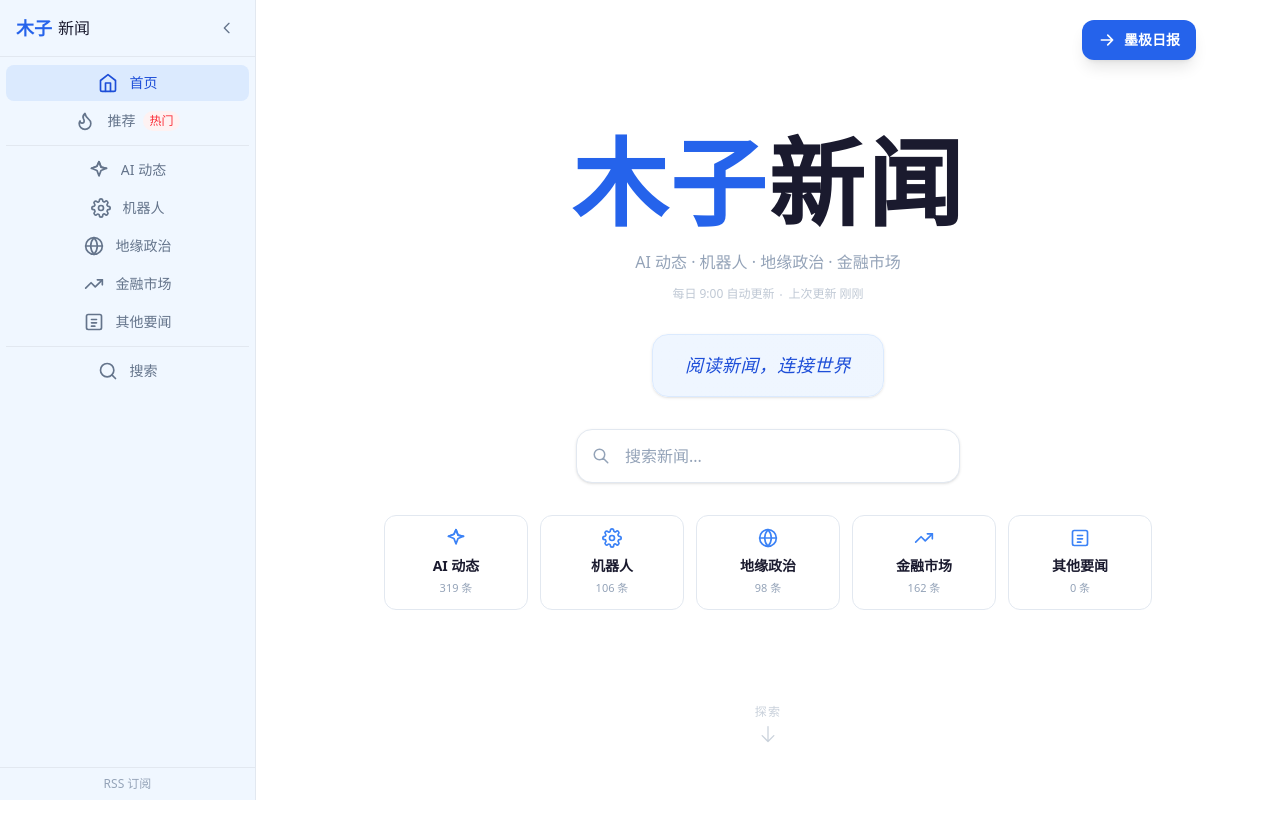
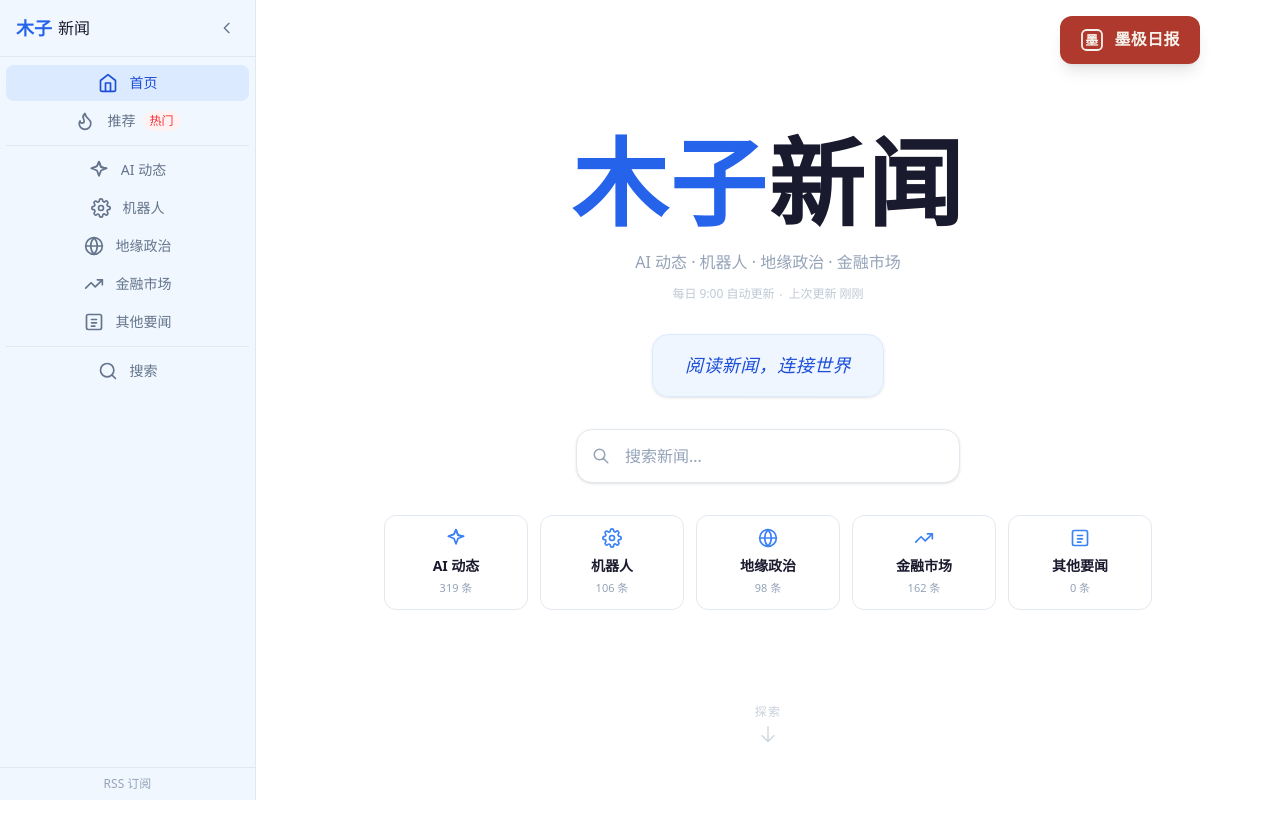
Before and after one commit to qqqzhH/li-news, a Next.js app: page / in a window 1280 px wide. Built offline with nearby package versions, Linux system fonts and the light colour scheme.

Commit message:
restyle: 墨极日报按钮改墨极风(朱砂底+楷书+印章图标)并加大

```diff
--- a/src/app/page.tsx
+++ b/src/app/page.tsx
@@ -202,16 +202,19 @@ export default function HomePage() {
       {/* ===== Screen 1: Hero ===== */}
       <section data-section="home" className="h-screen flex flex-col items-center px-4 md:px-16 max-w-4xl mx-auto w-full overflow-hidden relative">
 
-        {/* 右上角：跳转到墨极日报 */}
+        {/* 右上角：跳转到墨极日报（墨极风格印章按钮） */}
         <a
           href="https://li-news.pages.dev/moji_daily.html"
           target="_blank"
           rel="noopener noreferrer"
-          className="absolute top-5 right-5 z-40 flex items-center gap-2 px-4 py-2.5 rounded-xl bg-[var(--color-ocean-600)] text-white text-sm font-semibold shadow-lg hover:bg-[var(--color-ocean-700)] hover:scale-105 transition-all duration-200"
+          className="absolute top-4 right-4 z-40 flex items-center gap-2.5 px-5 py-3 rounded-xl bg-[#b0392e] text-[#f5f2ec] text-base font-bold tracking-wide shadow-lg hover:bg-[#8f2e24] hover:scale-105 hover:-translate-y-0.5 transition-all duration-200"
+          style={{ fontFamily: '"KaiTi","STKaiti","Ma Shan Zheng",serif' }}
           title="跳转到墨极日报"
         >
-          <svg className="w-4.5 h-4.5" fill="none" stroke="currentColor" viewBox="0 0 24 24">
-            <path strokeLinecap="round" strokeLinejoin="round" strokeWidth={2.2} d="M4.5 12h15M13 5.5l6.5 6.5-6.5 6.5M4.5 12h15" />
+          {/* 墨极印章图标：朱砂印框 + 墨字 */}
+          <svg className="w-6 h-6 shrink-0" viewBox="0 0 24 24" fill="none" aria-hidden="true">
+            <rect x="2" y="2" width="20" height="20" rx="4.5" stroke="#f5f2ec" strokeWidth="1.8" />
+            <text x="12" y="16.5" fontSize="13" textAnchor="middle" fill="#f5f2ec" style={{ fontFamily: '"KaiTi","Ma Shan Zheng",serif' }}>墨</text>
           </svg>
           墨极日报
         </a>
```
